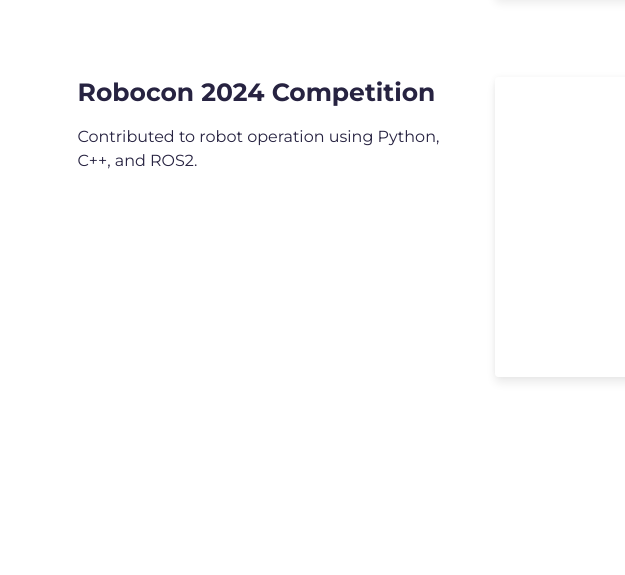
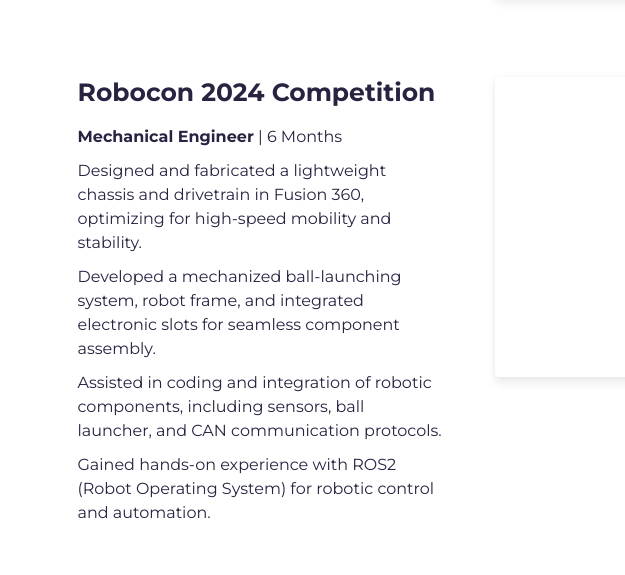
Before and after one commit to ChayLimm/PortFolio, a website built with Parcel: page src/index.html in a window 1280 px wide. Shown: the part 3026-3601 px from the top of the page, 0-625 px from the left. Built offline with nearby package versions, Linux system fonts and the light colour scheme; grey boxes are pictures that could not be loaded.

Commit message:
Update robocon info

```diff
--- a/src/index.html
+++ b/src/index.html
@@ -247,10 +247,15 @@
               <div class="project-wrapper__text load-hidden">
                 <h3 class="project-wrapper__text-title">Robocon 2024 Competition</h3>
                 <div>
-                  <p class="mb-4">
-                    Contributed to robot operation using Python, C++, and ROS2.
-                  </p>
-                </div>
+                  <p><strong>Mechanical Engineer</strong> | 6 Months</p>
+
+                  <p>Designed and fabricated a lightweight chassis and drivetrain in Fusion 360, optimizing for high-speed mobility and stability.</p>
+
+                  <p>Developed a mechanized ball-launching system, robot frame, and integrated electronic slots for seamless component assembly.</p>
+
+                  <p>Assisted in coding and integration of robotic components, including sensors, ball launcher, and CAN communication protocols.</p>
+
+                  <p>Gained hands-on experience with ROS2 (Robot Operating System) for robotic control and automation.</p>                </div>
 
               </div>
             </div>
```
Also changed, not shown: 1 other file.
